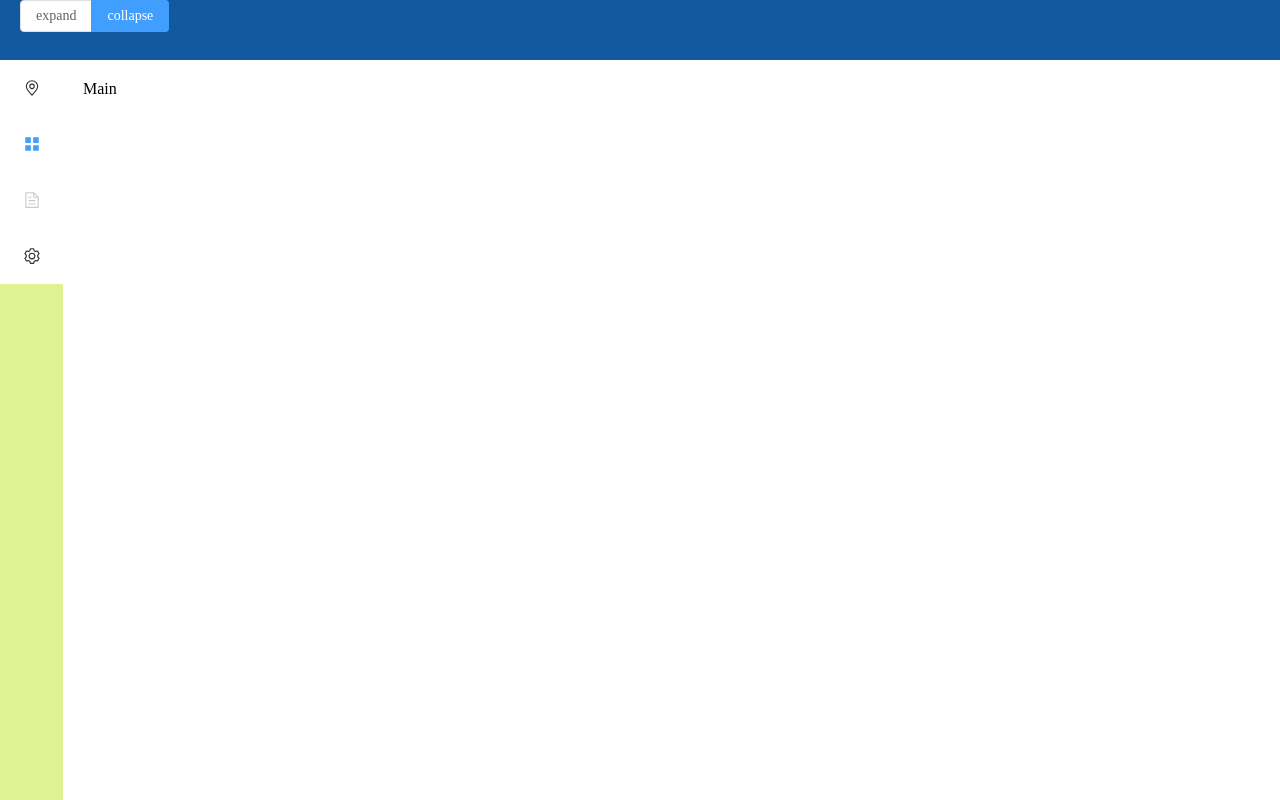
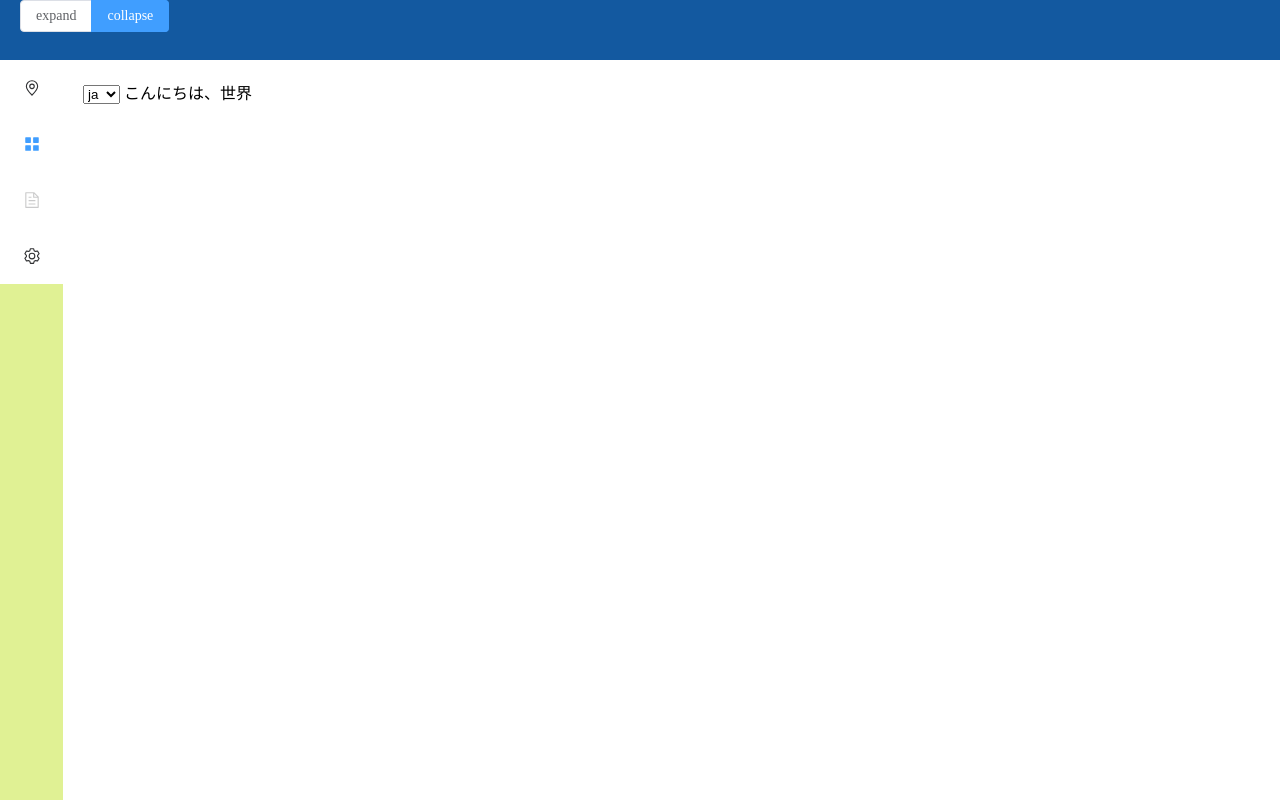
Before and after one commit to newreport/short_url, a Vue app in the folder short_url_vue/: page /index in a window 1280 px wide. Built offline with nearby package versions, Linux system fonts and the light colour scheme.

Commit message:
dynamic i18n

```diff
--- a/short_url_vue/src/components/Index.vue
+++ b/short_url_vue/src/components/Index.vue
@@ -48,7 +48,17 @@
     </el-menu-item>
   </el-menu>
 </el-aside>
-        <el-main>Main</el-main>
+        <el-main><select v-model="$i18n.locale">
+  <option
+    v-for="locale in $i18n.availableLocales"
+    :key="`locale-${locale}`"
+    :value="locale"
+  >
+    {{ locale }}
+  </option>
+</select>
+{{ $t("message.hello") }}
+</el-main>
       </el-container>
     </el-container>
   </div>
--- a/short_url_vue/src/plugins/i18n.ts
+++ b/short_url_vue/src/plugins/i18n.ts
@@ -1,3 +1,4 @@
+//https://juejin.cn/post/7029609093539037197
 import { createI18n } from "vue-i18n";
 
 const messages = {
@@ -17,11 +18,9 @@
           }
     }
   }
-const locale = "ja";
-
   // 通过选项创建 VueI18n 实例
 const i18n =   createI18n({
-    locale:locale, // 设置地区
+    locale:"ja", // 设置地区
     messages, // 设置地区信息
   })
 
```
